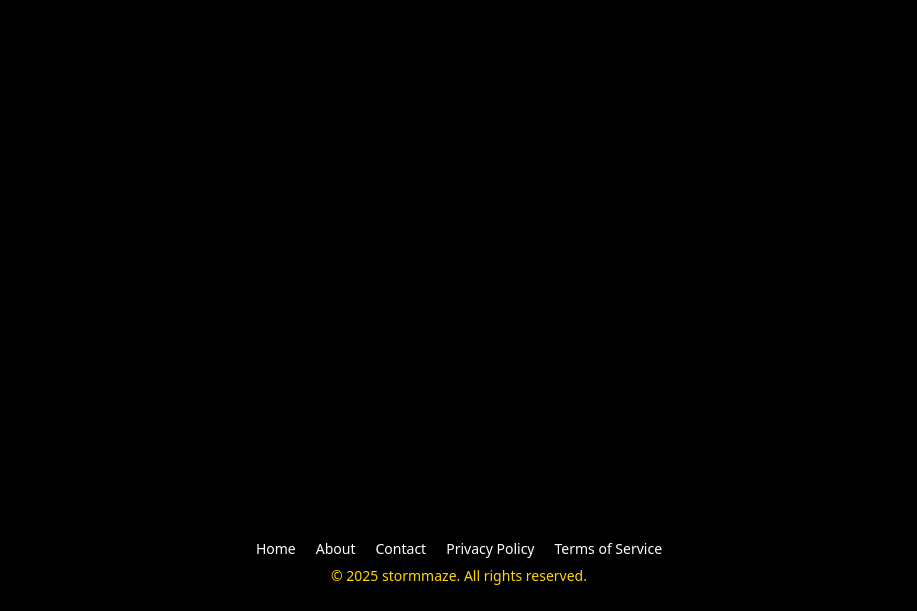
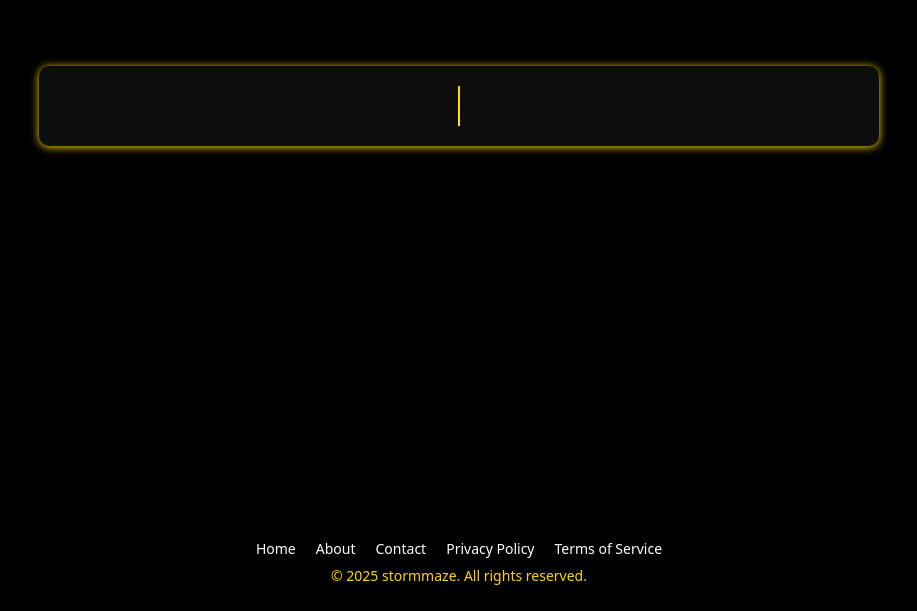
Before and after one commit to Nader-Hadjoudj/my-website, a React (Vite) app: page / in a window 1280 px wide. Shown: the part 1094-1705 px from the top of the page, without its empty margins (181-1098 px from the left). Built offline with nearby package versions, Linux system fonts and the light colour scheme; no server answers.

Commit message:
bug fixed

```diff
--- a/src/components/AppointmentBooking.jsx
+++ b/src/components/AppointmentBooking.jsx
@@ -180,8 +180,15 @@ function AppointmentBooking() {
 
   return (
     <PageWrapper>
-      {/* Existing container structure unchanged */}
-      {/* Replace slots mapping clearly with filteredSlots */}
+      <Container>
+        <LeftColumn>
+          {/* Include form fields here */}
+        </LeftColumn>
+        <Divider />
+        <RightColumn>
+          {/* Include date picker, slots, and button here */}
+        </RightColumn>
+      </Container>
     </PageWrapper>
   );
 }
```
